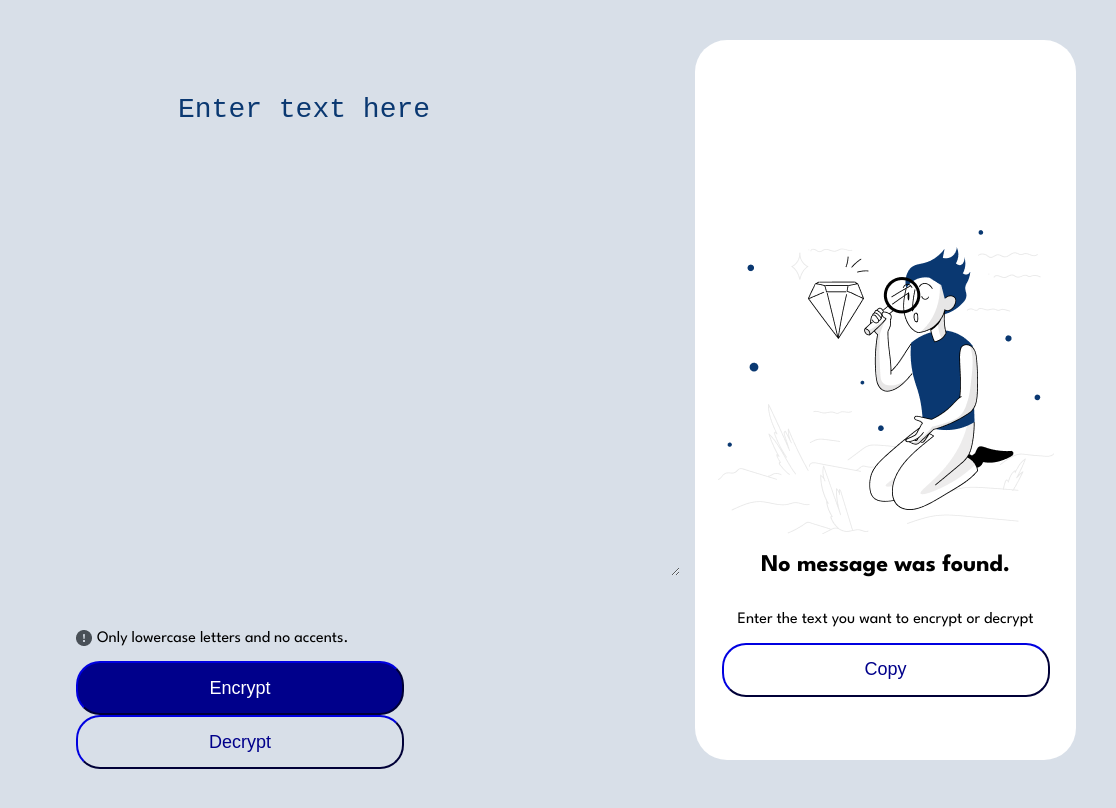
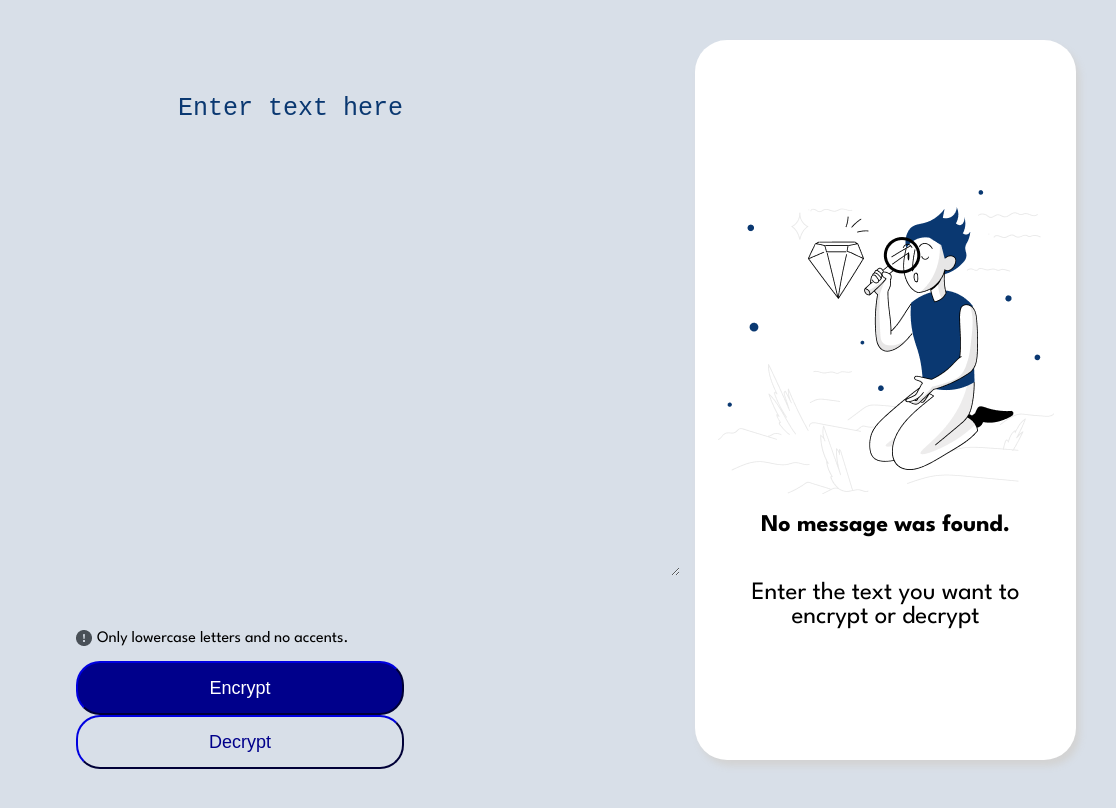
Before and after one commit to Lizzflores/Encriptador-de-texto, a plain HTML site: page index.html in a window 1280 px wide. Shown: the full height of the page, 164-1280 px from the left. Drawn offline with Linux system fonts and the light colour scheme.

Commit message:
Update encrypt function and styles

```diff
--- a/index.html
+++ b/index.html
@@ -27,16 +27,25 @@
           <p class="warningText">Only lowercase letters and no accents.</p>
         </div>
         <div class="buttonsContainer">
-          <button class="encrypt" type="button" onclick="encrypt()">Encrypt</button>
+          <button class="encrypt" type="button" onclick="encrypt()">
+            Encrypt
+          </button>
           <button class="decrypt" type="button">Decrypt</button>
         </div>
       </article>
 
       <aside class="asideContainer">
-        <img class="lookImage" src="./assets/Muñeco.png" alt="looking-image" />
-        <h2>No message was found.</h2>
-        <p>Enter the text you want to encrypt or decrypt</p>
-        <button class="copy" type="button">Copy</button>
+        <div id="encryptText" class="encryptContent">
+          <img
+            class="lookImage"
+            src="./assets/Muñeco.png"
+            alt="looking-image"
+          />
+          <h2>No message was found.</h2>
+          <p class="encryptedParagraph">
+            Enter the text you want to encrypt or decrypt
+          </p>
+        </div>
       </aside>
     </section>
   </body>
--- a/script.js
+++ b/script.js
@@ -23,4 +23,11 @@ function encrypt() {
   }
 
   var messageEncrypted = encryptText.join("");
+  document.getElementById("encryptText").style.display = "inline";
+
+  var messageElement = document.getElementById("encryptText");
+  messageElement.innerHTML = `
+      <p class="encryptedParagraph">${messageEncrypted}</p>
+      <button class="copy" type="button">Copy</button>
+    `;
 }
--- a/styles.css
+++ b/styles.css
@@ -5,6 +5,30 @@ body {
   font-family: "League Spartan", sans-serif;
   height: 100%;
   margin: 40px;
+}
+
+textarea:focus {
+  outline: none;
+}
+
+textarea {
+  background-color: #d8dfe8;
+  border: 0;
+  width: 500px;
+  height: 60vh;
+  margin-left: 300px;
+  margin-bottom: 50px;
+  color: #0a3871;
+  font-size: 25px;
+}
+
+textarea::placeholder {
+  color: #0a3871;
+  font-size: 25px;
+}
+
+article {
+  justify-content: space-between;
 }
 
 .container {
@@ -29,46 +53,8 @@ body {
   margin-left: 5px;
 }
 
-.buttonsContainer{
+.buttonsContainer {
   margin-left: 200px;
-}
-
-textarea:focus {
-  outline: none;
-}
-
-textarea {
-  background-color: #d8dfe8;
-  border: 0;
-  width: 500px;
-  height: 60vh;
-  margin-left: 300px;
-  margin-bottom: 50px;
-  color: #0a3871;
-  font-size: 28px;
-}
-
-textarea::placeholder {
-  color: #0a3871;
-  font-size: 28px;
-}
-
-article {
-  justify-content: space-between;
-}
-
-.asideContainer {
-  background-color: white;
-  display: flex;
-  flex-direction: column;
-  align-items: center;
-  border-radius: 32px;
-  width: 400px;
-  height: 90%;
-}
-
-.lookImage {
-  margin-top: 190px;
 }
 
 .encrypt {
@@ -77,7 +63,7 @@ article {
   border-radius: 24px;
   width: 328px;
   height: 54px;
-  color:white;
+  color: white;
   font-size: 18px;
 }
 
@@ -87,16 +73,47 @@ article {
   border-radius: 24px;
   width: 328px;
   height: 54px;
-  color:darkblue;
+  color: darkblue;
   font-size: 18px;
 }
 
+.asideContainer {
+  position: relative;
+  background-color: white;
+  display: flex;
+  flex-direction: column;
+  align-items: center;
+  border-radius: 32px;
+  width: 400px;
+  height: 90%;
+  box-shadow: 4px 6px 7px lightgray;
+}
+
+.encryptContent {
+  display: flex;
+  flex-direction: column;
+  align-items: center;
+}
+
+.lookImage {
+  margin-top: 150px;
+}
+
+.encryptedParagraph {
+  display: flex;
+  font-size: 25px;
+  width: 328px;
+  text-align: center;
+}
+
 .copy {
+  position: absolute;
   background-color: white;
   border-color: darkblue;
   border-radius: 24px;
   width: 328px;
   height: 54px;
-  color:darkblue;
+  color: darkblue;
   font-size: 18px;
+  bottom: 40px;
 }
```
